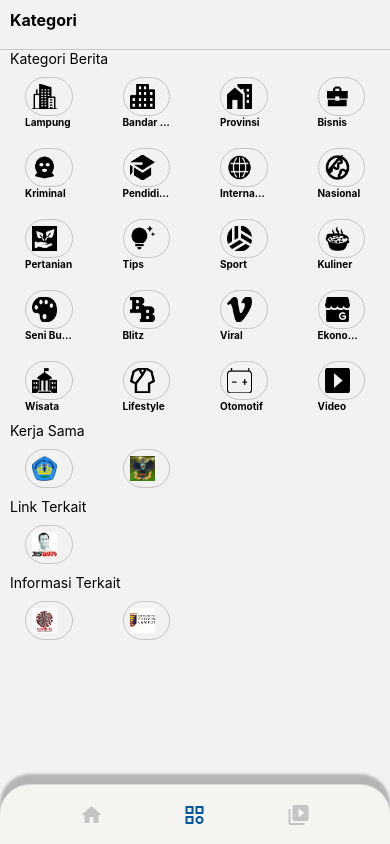
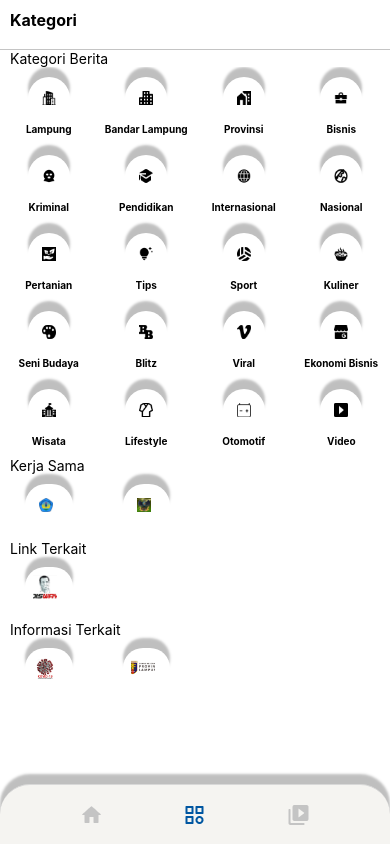
Before and after one commit to bagus-dp/RadarLampung, a React Native app: screen /Kategori in a window 390 px wide. Built offline with nearby package versions, Linux system fonts and the light colour scheme.

Commit message:
update category

```diff
--- a/src/pages/Kategori.js
+++ b/src/pages/Kategori.js
@@ -1,5 +1,5 @@
 import React from 'react';
-import { View, Image, StyleSheet, Text, TextInput, ScrollView, FlatList, TouchableOpacity } from 'react-native';
+import { View, Image, StyleSheet, Text, ScrollView, FlatList, TouchableOpacity } from 'react-native';
 import {
     unila, kdm, disway, corona, dinkes, gambar1, gambar2, gambar3, gambar4, gambar5, gambar6, gambar7, gambar8, gambar9, gambar10,
     gambar11, gambar12, gambar13, gambar14, gambar15, gambar16, gambar17, gambar18, gambar19, gambar20
@@ -114,7 +114,7 @@ const listKategori = [
 
 const Kategori = () => {
     return (
-        <View style={{ flex: 1 }}>
+        <View style={{ flex: 1, backgroundColor:'white' }}>
             <View style={{ padding: 10, borderBottomWidth: 1, borderColor: '#c4c4c4', height: 50, }}>
                 <Text style={{ fontSize: 16, fontWeight: 'bold' }}>
                     Kategori
@@ -127,12 +127,12 @@ const Kategori = () => {
                     data={listKategori}
                     numColumns={4}
                     renderItem={({ item }) => (
-                        <View style={{ paddingHorizontal: 25, marginVertical: 10, width: '25%', justifyContent: 'center' }}>
-                            <TouchableOpacity style={{ justifyContent: 'center' }}>
-                                <View style={{ padding: 6, borderRadius: 21, borderWidth: 1, borderColor: '#c3c3c3' }}>
-                                    <Image source={item.logo} style={{ width: 25, height: 25 }} />
+                        <View style={{ marginVertical: 10, width: '25%', justifyContent: 'center' }}>
+                            <TouchableOpacity style={{ justifyContent: 'center', alignItems:'center', }}>
+                                <View style={{ padding: 14, borderRadius: 21, backgroundColor:'white', marginBottom:4, ...styles.shadow }}>
+                                    <Image source={item.logo} style={{ width: 14, height: 14 }} />
                                 </View>
-                                <Text style={{ fontWeight: '700', fontSize: 10 }} numberOfLines={1} >{item.name}</Text>
+                                <Text style={{ fontWeight: '700', fontSize: 10, }} numberOfLines={1} >{item.name}</Text>
                             </TouchableOpacity>
                         </View>
                     )}
@@ -144,15 +144,15 @@ const Kategori = () => {
 
                     <View style={{ paddingHorizontal: 25, marginVertical: 10, width: '25%', justifyContent: 'center' }}>
                         <TouchableOpacity style={{ justifyContent: 'center' }}>
-                            <View style={{ padding: 6, borderRadius: 21, borderWidth: 1, borderColor: '#c3c3c3' }}>
-                                <Image source={unila} style={{ width: 25, height: 25 }} />
+                            <View style={{ padding: 14, borderRadius: 21, backgroundColor:'white', marginBottom:4, ...styles.shadow  }}>
+                                <Image source={unila} style={{ width: 14, height: 14 }} />
                             </View>
                         </TouchableOpacity>
                     </View>
                     <View style={{ paddingHorizontal: 25, marginVertical: 10, width: '25%', justifyContent: 'center' }}>
                         <TouchableOpacity style={{ justifyContent: 'center' }}>
-                            <View style={{ padding: 6, borderRadius: 21, borderWidth: 1, borderColor: '#c3c3c3' }}>
-                                <Image source={kdm} style={{ width: 25, height: 25 }} />
+                            <View style={{ padding: 14, borderRadius: 21, backgroundColor:'white', marginBottom:4, ...styles.shadow  }}>
+                                <Image source={kdm} style={{ width: 14, height: 14 }} />
                             </View>
                         </TouchableOpacity>
                     </View>
@@ -162,8 +162,8 @@ const Kategori = () => {
 
                     <View style={{ paddingHorizontal: 25, marginVertical: 10, width: '25%', justifyContent: 'center' }}>
                         <TouchableOpacity style={{ justifyContent: 'center' }}>
-                            <View style={{ padding: 6, borderRadius: 21, borderWidth: 1, borderColor: '#c3c3c3' }}>
-                                <Image source={disway} style={{ width: 25, height: 25 }} />
+                            <View style={{ padding: 8, borderRadius: 21, backgroundColor:'white', marginBottom:4, ...styles.shadow  }}>
+                                <Image source={disway} style={{ width: 24, height: 24 }} />
                             </View>
                         </TouchableOpacity>
                     </View>
@@ -174,15 +174,15 @@ const Kategori = () => {
 
                     <View style={{ paddingHorizontal: 25, marginVertical: 10, width: '25%', justifyContent: 'center' }}>
                         <TouchableOpacity style={{ justifyContent: 'center' }}>
-                            <View style={{ padding: 6, borderRadius: 21, borderWidth: 1, borderColor: '#c3c3c3' }}>
-                                <Image source={corona} style={{ width: 25, height: 25 }} />
+                            <View style={{ padding: 8, borderRadius: 21, backgroundColor:'white', marginBottom:4, ...styles.shadow  }}>
+                                <Image source={corona} style={{ width: 24, height: 24 }} />
                             </View>
                         </TouchableOpacity>
                     </View>
                     <View style={{ paddingHorizontal: 25, marginVertical: 10, width: '25%', justifyContent: 'center' }}>
                         <TouchableOpacity style={{ justifyContent: 'center' }}>
-                            <View style={{ padding: 6, borderRadius: 21, borderWidth: 1, borderColor: '#c3c3c3' }}>
-                                <Image source={dinkes} style={{ width: 25, height: 25 }} />
+                            <View style={{ padding: 8, borderRadius: 21, backgroundColor:'white', marginBottom:4, ...styles.shadow  }}>
+                                <Image source={dinkes} style={{ width: 24, height: 24 }} />
                             </View>
                         </TouchableOpacity>
                     </View>
@@ -228,7 +228,17 @@ const styles = StyleSheet.create({
         flexDirection: 'row',
         marginTop: 20,
     },
-    wrapIcon: { padding: 10, borderWidth: 1, borderRadius: 50, justifyContent: 'center' }
+    wrapIcon: { padding: 10, borderWidth: 1, borderRadius: 50, justifyContent: 'center' },
+    shadow:{
+        shadowColor:'#000',
+        shadowOffset: {
+            width:0,
+            height:-10
+        },
+        shadowOpacity:0.25,
+        shadowRadius:2.5,
+        elevation:5
+    }
 })
 
 
```
